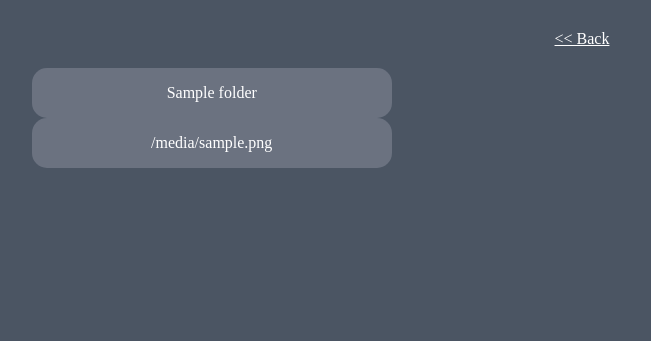
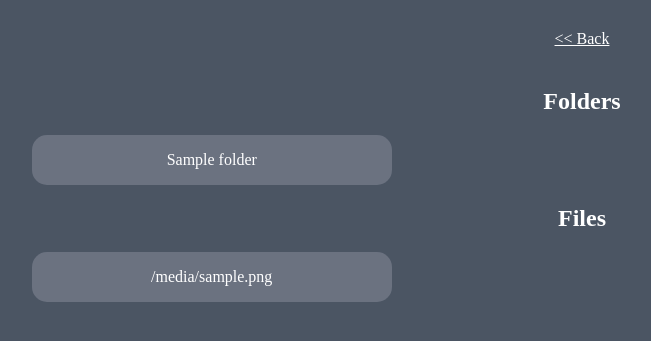
Before and after one commit to thatITfox/WriteupRepo, a Flask app: template templates/structure.html in a window 1280 px wide. Shown: the part 28-369 px from the top of the page, without its empty margins (58-709 px from the left). Run offline with Flask 3, Linux system fonts and the light colour scheme; the template is opened without the code that fills it: most values are stand-ins (such as "Sample title", 1, 10 or a date in 2020); some web fonts are replaced.

Commit message:
Added labels for items

```diff
--- a/app.py
+++ b/app.py
@@ -43,7 +43,7 @@ def routepath(subpath):
     # complex or dumbass logic here
     safe_subpath = sanitize_filename(subpath)
     real_path = os.path.join("writeups", safe_subpath)
-    print(real_path)
+
     if not os.path.exists(real_path):
         return render_template("error.html", error="Path doesnt exist"), 404
 
--- a/static/styles.css
+++ b/static/styles.css
@@ -49,6 +49,8 @@ body {
     margin-left: 7%;
     margin-right: 7%;
     margin-top: 10px;
+    color: white;
+    font-family: VCR OSD mono;
 }
 
 #back-button {
--- a/templates/structure.html
+++ b/templates/structure.html
@@ -15,6 +15,9 @@
         <div id="back-button">
             <a href="../">&lt;&lt; Back</a>
         </div>
+
+        {% if folders|length > 0 %}
+        <h2>Folders</h2>
         <div id="folders">
         {% for folder in folders %}
             <div class="folder-block">
@@ -24,7 +27,10 @@
             </div>
         {% endfor %}
         </div>
+        {% endif %}
 
+        {% if files|length > 0 %}
+        <h2>Files</h2>
         <div id="files">
             {% for file in files %}
                 <div class="file-block">
@@ -34,6 +40,8 @@
                 </div>
             {% endfor %}
         </div>
+        {% endif %}
+
     </div>
 </body>
 </html>
```
